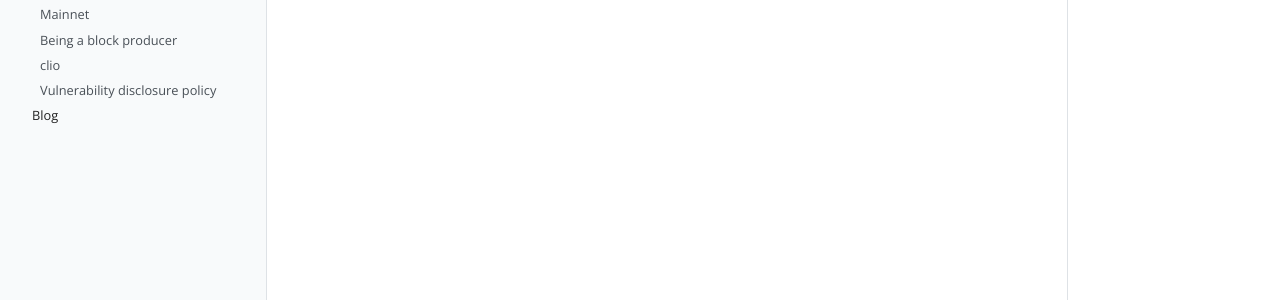
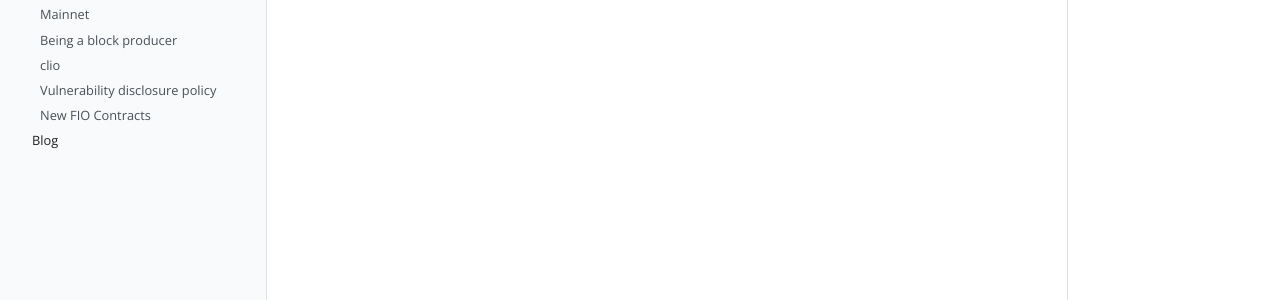
Before and after one commit to fioprotocol/fio-devhub, a Jekyll site: the page built from _docs/chain/index.md, in a window 1280 px wide. Shown: the part 464-764 px from the top of the page. Built offline with Jekyll 4.4.1, drawn with Linux system fonts in a browser that asks for light colours.

Commit message:
Update toc.yml

```diff
--- a/_data/toc.yml
+++ b/_data/toc.yml
@@ -100,6 +100,8 @@
           url: "docs/chain/clio"
         - title: Vulnerability disclosure policy
           url: "docs/chain/disclosure"
+        - title: New FIO Contracts
+          url: "docs/chain/newcontracts"
     - title: "Blog"
       url: Blog
       children:
```
